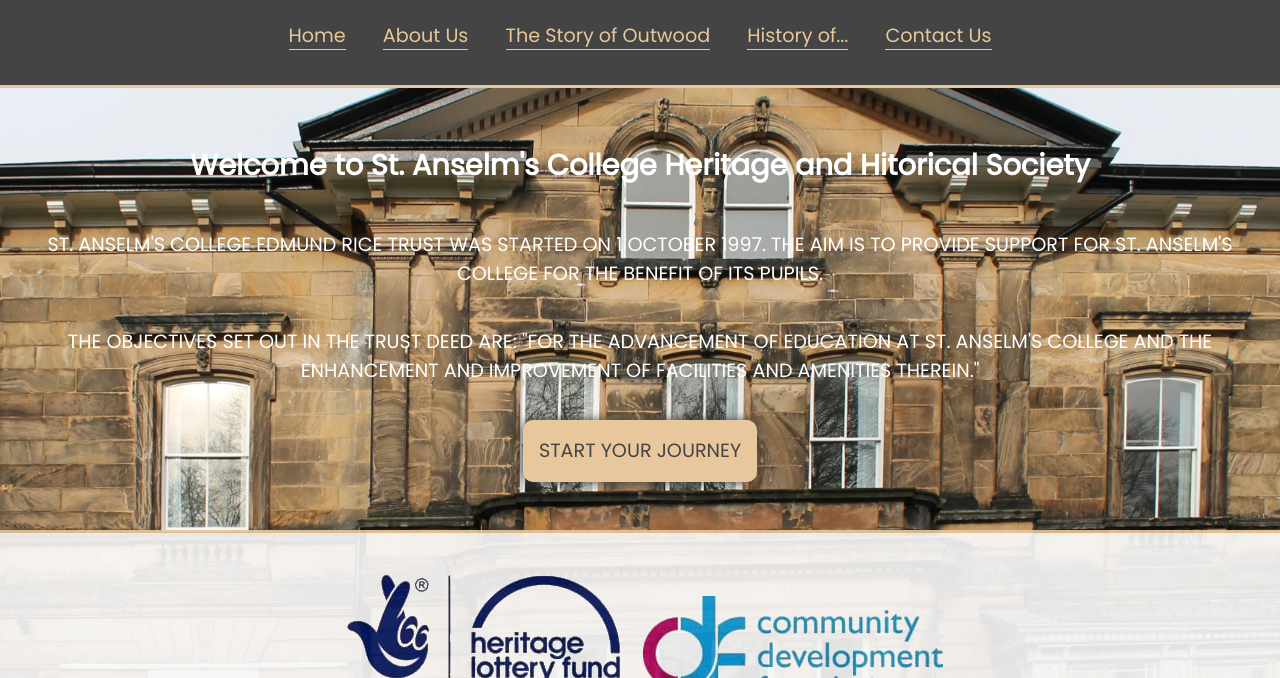
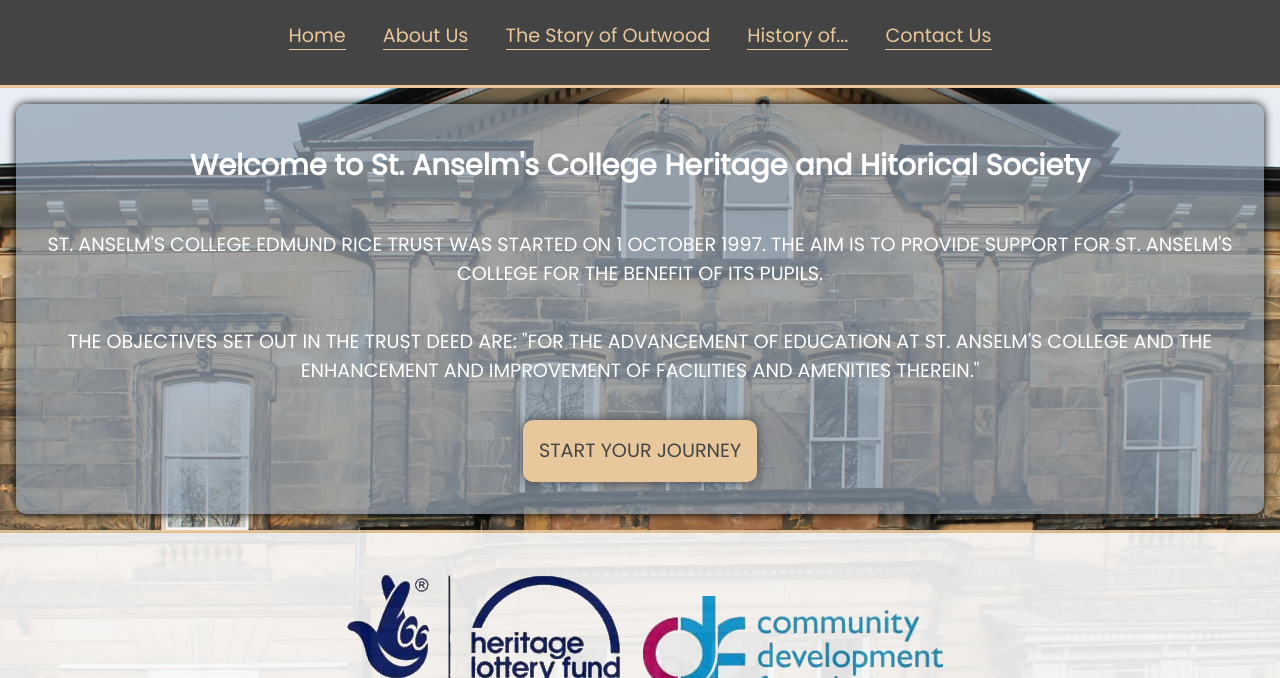
Before and after one commit to MrGhostlyOrb/outwood-house-heritage-and-history, a website: page public/index.html in a window 1280 px wide. Shown: the part 122-800 px from the top of the page. Drawn offline with Linux system fonts and the light colour scheme.

Commit message:
feat: Added a text background

```diff
--- a/public/css/style.css
+++ b/public/css/style.css
@@ -23,6 +23,10 @@ article{
     color: #ffffff;
     display: flex;
     flex-direction: column;
+/*    Background colour with transparency*/
+    background-color: rgba(142, 157, 174, 0.7);
+    border-radius: 10px;
+    box-shadow: 0 0 10px #000000;
 }
 .home{
     padding: 16px;
```
